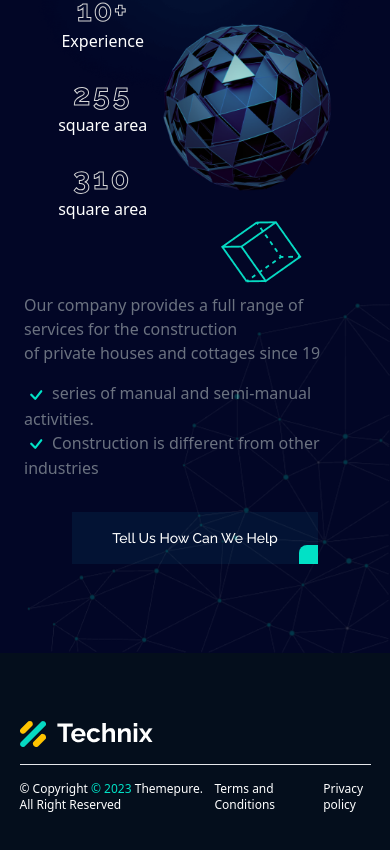
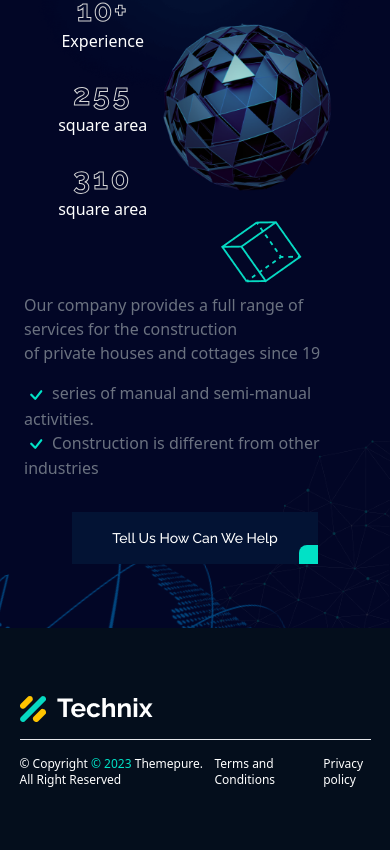
Before and after one commit to VikashMaurya10/Technix, a React (Vite) app: page / in a window 390 px wide. Shown: the part 6590-7440 px from the top of the page. Built offline with nearby package versions, Linux system fonts and the light colour scheme.

Commit message:
fix rotating svg

```diff
--- a/src/components/Home/ServicesSecound.jsx
+++ b/src/components/Home/ServicesSecound.jsx
@@ -23,7 +23,7 @@ const ServicesSecound = () => {
     }, []);
 
     return (
-        <section className=' radialGradient relative overflow-hidden text-white py-16 flex lg:flex-row flex-col items-center gap-10 xl:gap-0 px-6 min-h-screen'>
+        <section className='radialGradient relative overflow-hidden text-white py-16 flex lg:flex-row flex-col items-center gap-10 xl:gap-0 px-6'>
             <div className='lg:hidden block'>
                 <p className='wavyUnderline italic max-lg:text-center md:text-base text-sm'>service <span className='text-cyan'>it solutions</span></p>
                 <h2 className='md:text-3xl text-2xl font-rele font-semibold mt-7 max-sm:text-center'>Tech Change The World</h2>
@@ -50,7 +50,7 @@ const ServicesSecound = () => {
                     <img className='w-full h-full object-contain' src={world} alt="loading.." />
                 </div>
             </div>
-            <div className='lg:w-[45%] sm:w-[80%] relative'>
+            <div className='lg:w-[45%] sm:w-[80%] relative z-10'>
                 <div className='lg:block hidden'>
                     <p className='wavyUnderline italic'>service <span className='text-cyan'>it solutions</span></p>
                     <h2 className='text-3xl font-rele font-semibold mt-7'>Tech Change The World</h2>
@@ -70,14 +70,14 @@ const ServicesSecound = () => {
                 </div>
             </div>
 
-            <div className='absolute -bottom-[99%] -left-[40%]'>
+            <div className='absolute xl:-bottom-[99%] xl:-left-[45%] lg:-bottom-[100%] lg:-left-[70%] md:-bottom-[68%] md:-left-[70%] -bottom-[70%] -left-[90%] '>
                 <img className='rotateImage' src={shap2} alt="loading..." />
             </div>
             <div className='absolute sm:top-[10%] top-4 left-4'>
                 <img src={shap1} alt="loading..." />
             </div>
-            <div className='absolute bottom-0 right-0'>
-                <div className='h-[350px]'>
+            <div className='absolute bottom-0 right-0 max-sm:w-[50%]'>
+                <div className='sm:h-[350px]'>
                     <img className='h-full object-contain w-full' src={shap3} alt="loading..." />
                 </div>
             </div>
```
